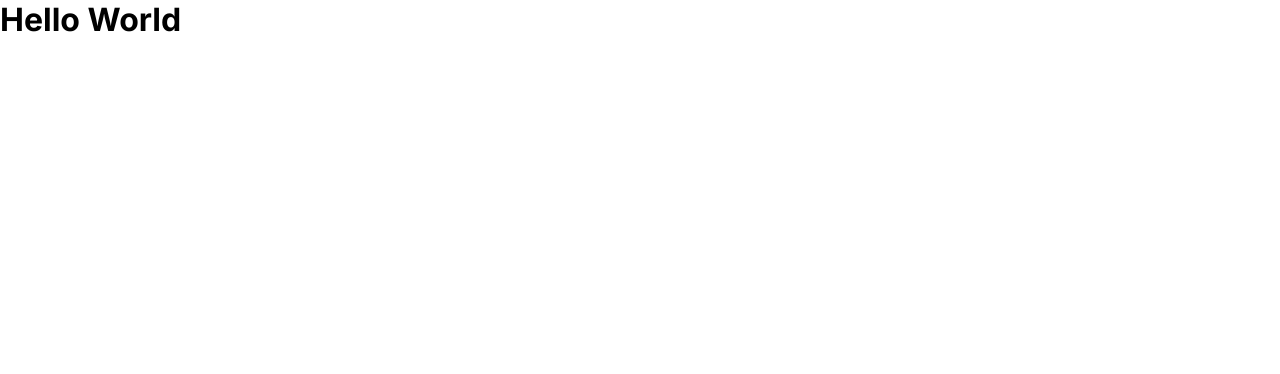
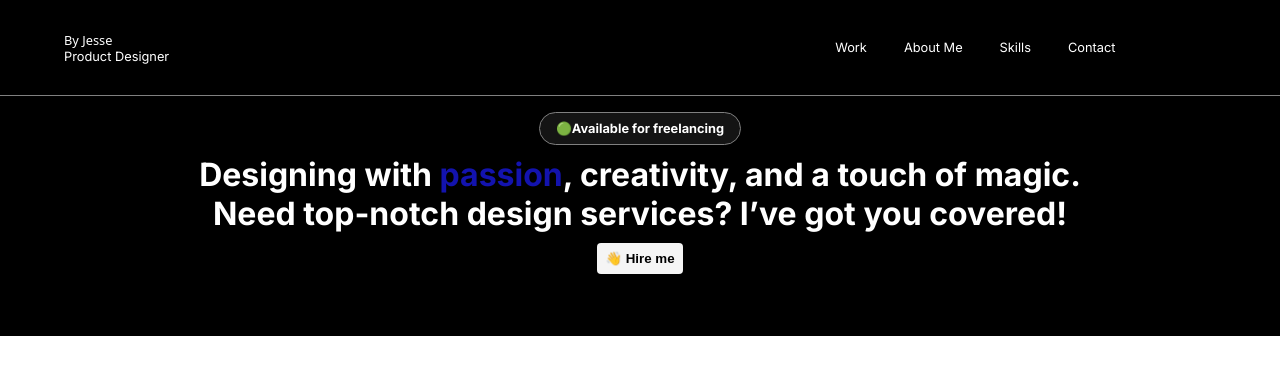
Before and after one commit to Donsmatt/terra-portfolio-two, a React (Vite) app: page / in a window 1280 px wide. Shown: the top 374 px of the page. Built offline with nearby package versions, Linux system fonts and the light colour scheme; a web font is replaced by a local one.

Commit message:
created hero and navbar

```diff
--- a/src/App.jsx
+++ b/src/App.jsx
@@ -1,8 +1,12 @@
+import Hero from "./components/Hero"
+import Navbar from "./components/Navbar"
+
 function App() {
 
   return (
     <>
-      <h1>Hello World</h1>
+    <Navbar />
+    <Hero />
     </>
   )
 }
--- /dev/null
+++ b/src/components/Hero.jsx
@@ -0,0 +1,12 @@
+import React from 'react'
+
+export default function Hero() {
+  return (
+    <div className='hero-div'>
+        <h4>🟢Available for freelancing </h4>
+        <h2>Designing with <span>passion</span>, creativity, and a touch of magic.</h2>
+        <h3>Need top-notch design services? I’ve got you covered!</h3>
+        <button>👋 Hire me</button>
+    </div>
+  )
+}
--- /dev/null
+++ b/src/components/Navbar.jsx
@@ -0,0 +1,19 @@
+import React from 'react'
+
+export default function Navbar() {
+  return (
+    <nav>
+        <div className="left">
+            <p>By Jesse</p>Product Designer
+        </div>
+        <div className="right">
+            <ul>
+                <li>Work</li>
+                <li>About Me</li>
+                <li>Skills</li>
+                <li>Contact</li>
+            </ul>
+        </div>
+    </nav>
+  )
+}
--- a/src/index.css
+++ b/src/index.css
@@ -12,3 +12,75 @@
 body {
   font-family: var(--font-family-primary);
 }
+
+nav {
+  background-color: black;
+  color: white;
+  display: flex;
+  height: 12vh;
+  border-bottom: 1px solid grey;
+}
+
+nav .left {
+  width: 30vw;
+  font-size: 0.8rem;
+  margin-left: 4rem;
+  align-self: center;
+}
+
+nav .left p {
+  font-family: var(--font-family-secondary);
+}
+nav .right {
+  margin-left: 29vw;
+  align-self: center;
+}
+nav ul {
+  display: flex;
+  height: 10vh;
+}
+nav li {
+  list-style: none;
+  align-self: center;
+  padding: 0.5rem 1rem;
+  margin-right:5px;
+  border-radius: 0.5rem;
+  font-size: 0.8rem;
+}
+nav li:hover {
+  cursor: pointer;
+  background: white;
+  color: black;
+  transition: 0.4s;
+}
+.hero-div {
+  background-color: black;
+  color: white;
+  padding: 1rem;
+  height: 30vh;
+  display: flex;
+  flex-direction: column;
+  align-items: center;
+  font-size: 0.8rem;
+}
+.hero-div h4 {
+  border: 1px solid grey;
+  background: rgba(128, 128, 128, 0.155);
+  padding: 0.5rem 1rem;
+  margin-bottom: 10px;
+  border-radius: 50px;
+}
+.hero-div h3,h2 {
+  font-size: 2.5vw;
+}
+.hero-div span {
+  color: rgb(19, 19, 174);
+}
+.hero-div button {
+  margin-top: 10px;
+  border: none;
+  background: rgb(245, 245, 245);
+  padding: 0.5rem;
+  font-weight: 800;
+  border-radius: 4px;
+}
```
